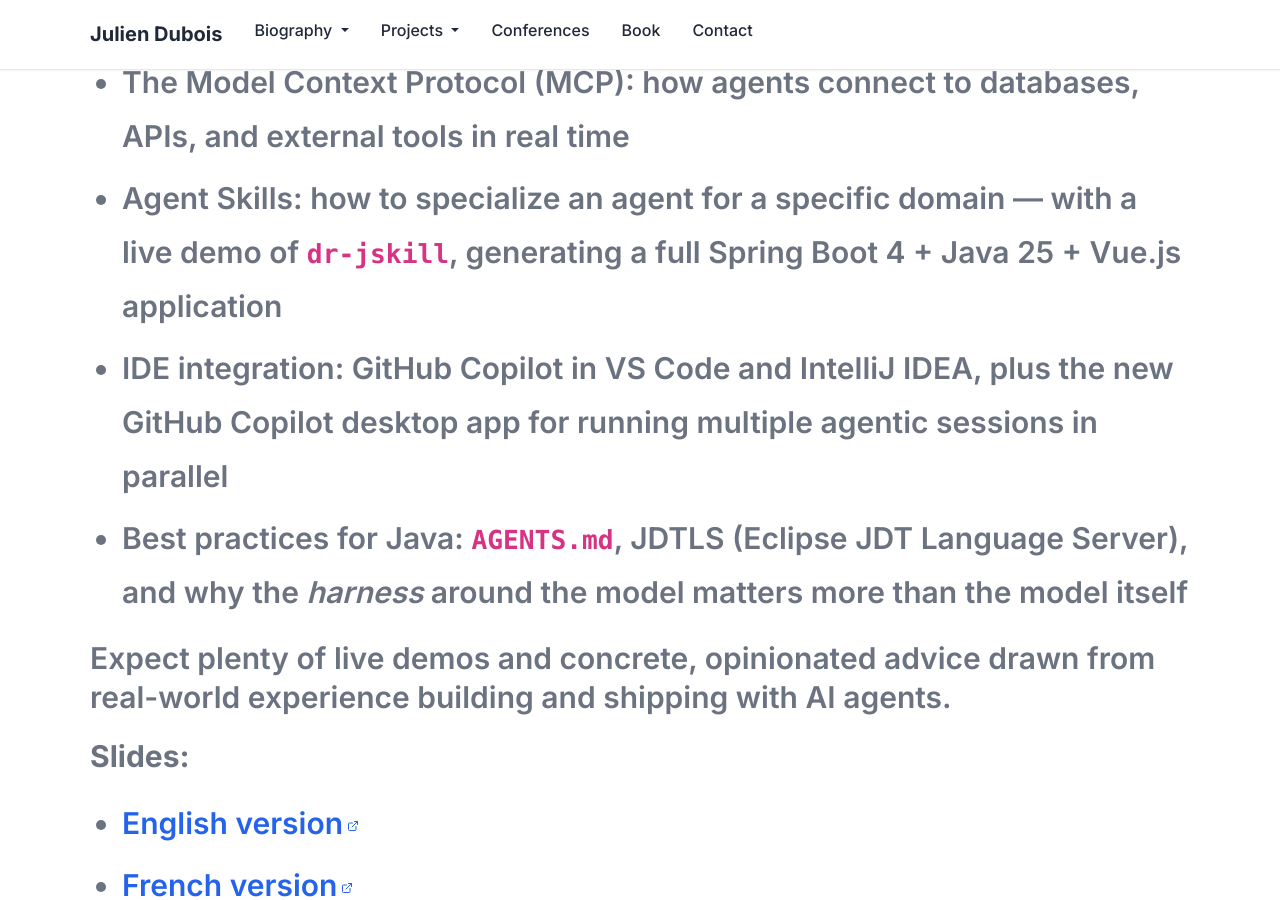
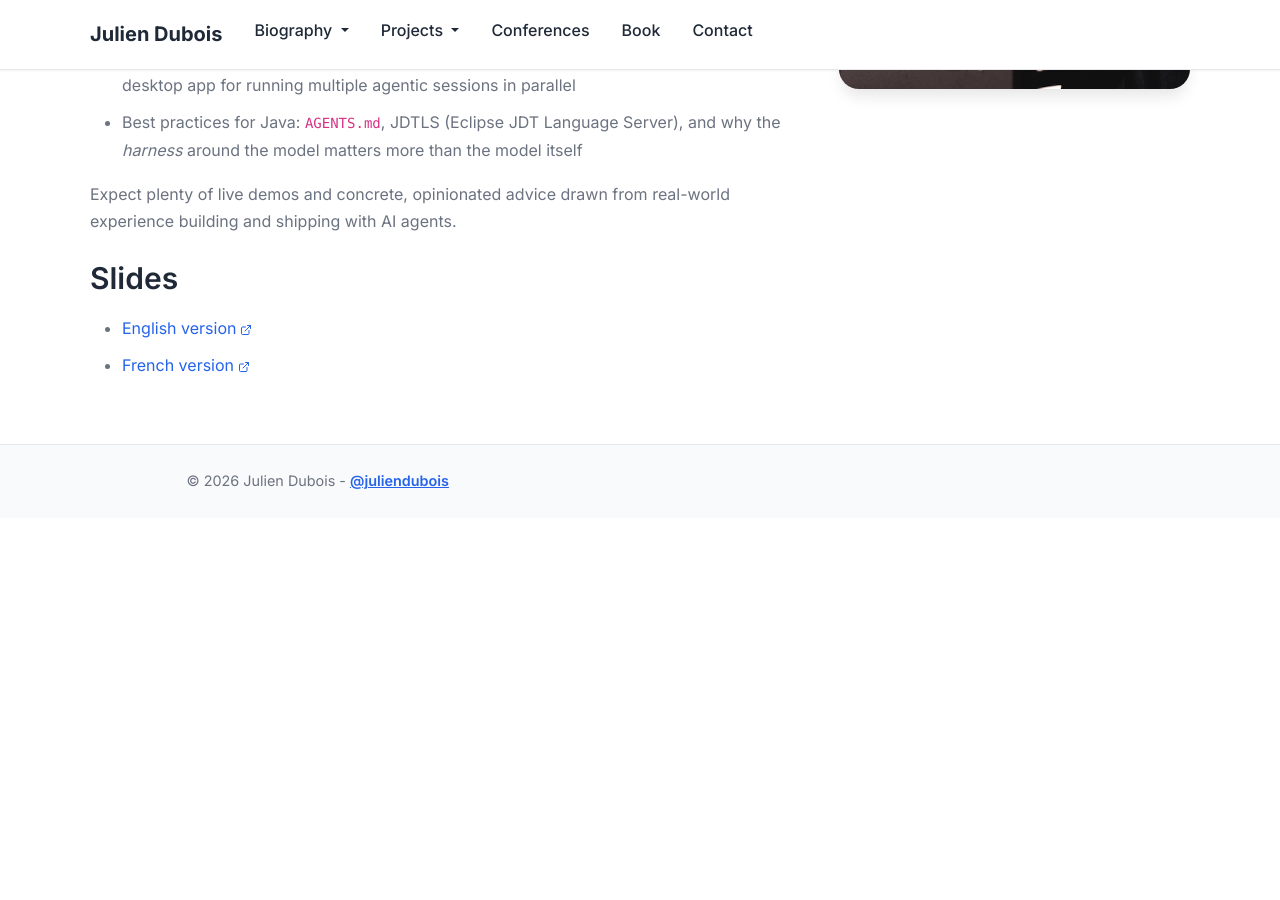
Before and after one commit to jdubois/jdubois.github.com, a Jekyll site: the page built from current-talks.html, in a window 1280 px wide and 900 px high, scrolled down 607 px. Built offline with Jekyll 4.4.1, drawn with Linux system fonts in a browser that asks for light colours; after the commit the page ends 1125 px from its top, so only the background shows below that.

Commit message:
Update current talks page layout and content for clarity and consistency

```diff
--- a/current-talks.html
+++ b/current-talks.html
@@ -6,17 +6,19 @@
 <div class="content-section">
     <h1>Current talks</h1>
 
+    <div class="row">
+        <div class="col-lg-8">
             <p>
                 <em>My talks are always adapted to the audience, and updated until the last minute, so this is just a general abstract. It can be delivered in English or French.</em>
             </p>
 
-<h2>AI code generation in Java<h2>
+            <h2>AI code generation in Java</h2>
 
             <p>
                 Generative AI has transformed software development. In just a few years, we've moved from basic code completion to fully autonomous coding agents that read your project, write code, run tests, and fix their own mistakes.
             </p>
 
-<p>In this session, we'll cover:
+            <p>In this session, we'll cover:</p>
             <ul>
                 <li>The rapid evolution of AI agents: from completion to autonomy, with agent mode, plan mode, and parallel agents using Git worktrees</li>
                 <li>The Model Context Protocol (MCP): how agents connect to databases, APIs, and external tools in real time</li>
@@ -24,18 +26,20 @@
                 <li>IDE integration: GitHub Copilot in VS Code and IntelliJ IDEA, plus the new GitHub Copilot desktop app for running multiple agentic sessions in parallel</li>
                 <li>Best practices for Java: <code>AGENTS.md</code>, JDTLS (Eclipse JDT Language Server), and why the <em>harness</em> around the model matters more than the model itself</li>
             </ul>
-</p>
 
             <p>
                 Expect plenty of live demos and concrete, opinionated advice drawn from real-world experience building and shipping with AI agents.
             </p>
 
-<p>
-<strong>Slides:</strong>
+            <h2>Slides</h2>
+
             <ul>
                 <li><a href="/conferences/code-generation/index-en.html" target="_blank">English version</a></li>
                 <li><a href="/conferences/code-generation/index-fr.html" target="_blank">French version</a></li>
             </ul>
-</p>
-
         </div>
+        <div class="col-lg-4">
+            <img src="img/photos/julien-dubois-devoxx.png" class="profile-image" alt="Julien Dubois at Devoxx" />
+        </div>
+    </div>
+</div>
```
Lines whose indentation alone changed are shown as unchanged.
